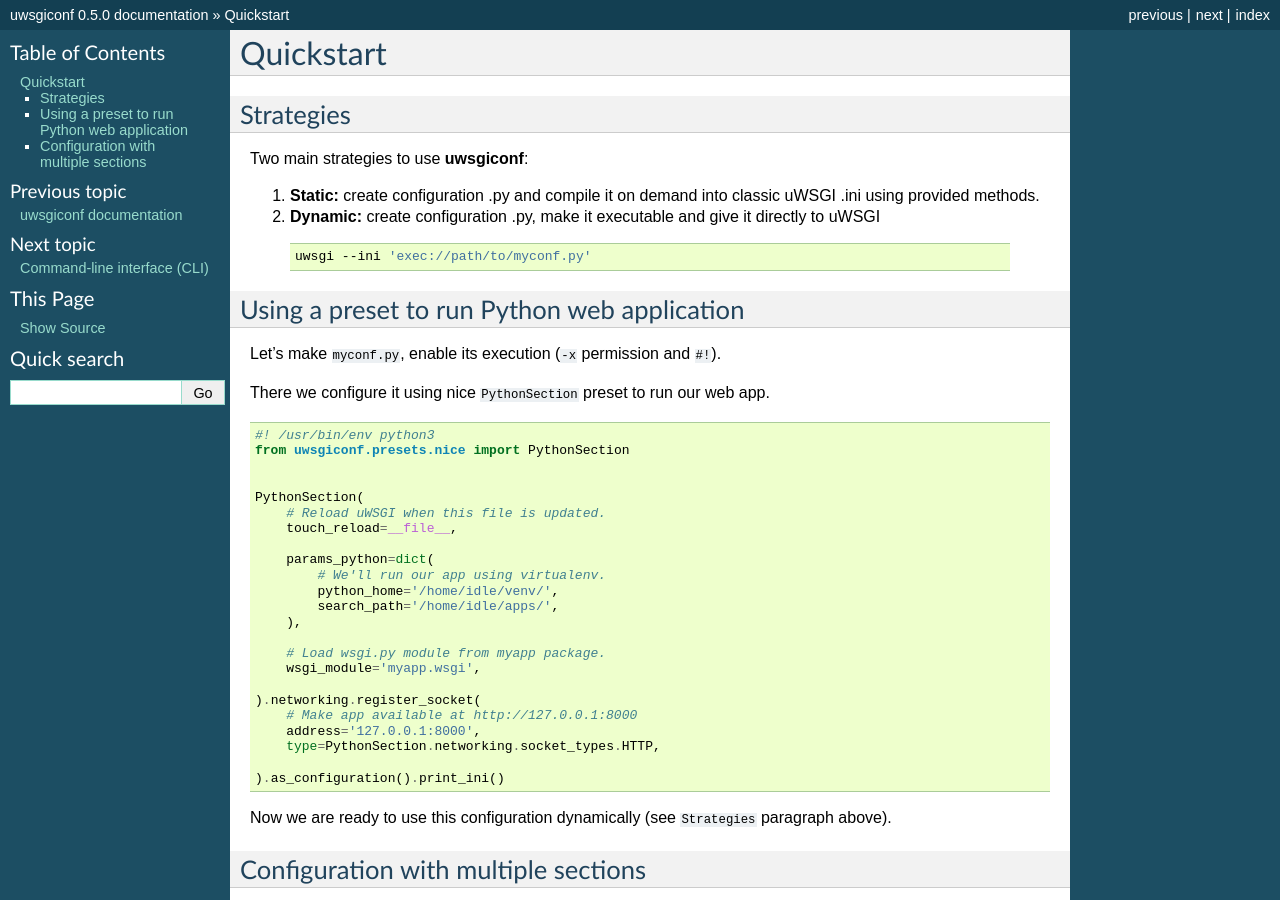
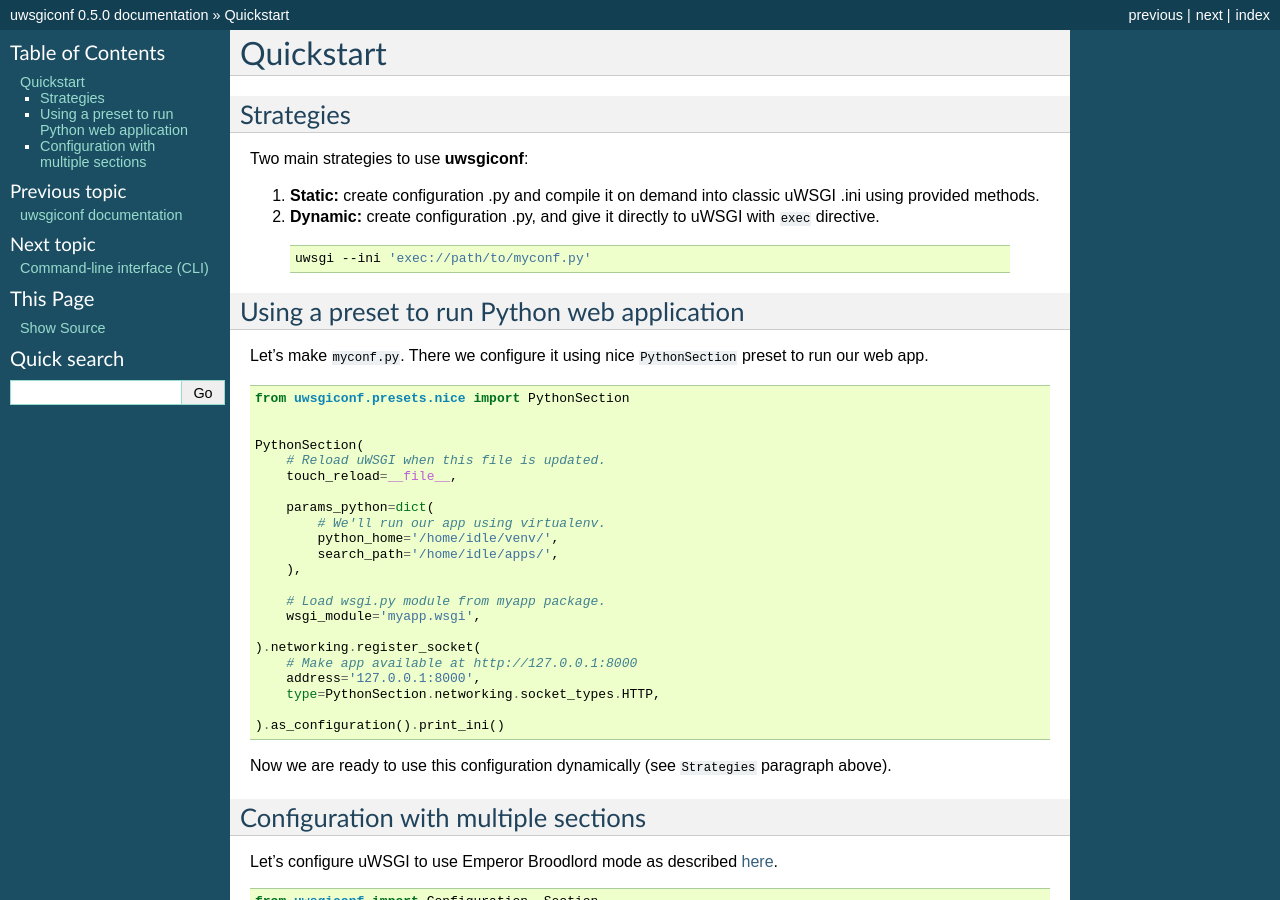
Before and after one commit to idlesign/uwsgiconf, a Sphinx documentation site: the page built from docs/source/quickstart.rst, in a window 1280 px wide and 900 px high. Built offline with Sphinx 7.4.7, drawn with Linux system fonts in a browser that asks for light colours; pages that are not in the unit, such as notebooks, are missing from menus.

Commit message:
Instructions simplified.

```diff
--- a/docs/source/quickstart.rst
+++ b/docs/source/quickstart.rst
@@ -7,7 +7,7 @@
 Two main strategies to use **uwsgiconf**:
 
 1. **Static:** create configuration .py and compile it on demand into classic uWSGI .ini using provided methods.
-2. **Dynamic:** create configuration .py, make it executable and give it directly to uWSGI
+2. **Dynamic:** create configuration .py, and give it directly to uWSGI with ``exec`` directive.
 
   .. code-block:: bash
 
@@ -17,13 +17,10 @@
 Using a preset to run Python web application
 --------------------------------------------
 
-Let's make ``myconf.py``, enable its execution (``-x`` permission and ``#!``).
-
-There we configure it using nice ``PythonSection`` preset to run our web app.
+Let's make ``myconf.py``. There we configure it using nice ``PythonSection`` preset to run our web app.
 
 .. code-block:: python
 
-    #! /usr/bin/env python3
     from uwsgiconf.presets.nice import PythonSection
 
 
```
Also changed, not shown: README.rst (+4 -7 lines), 1 other file.
